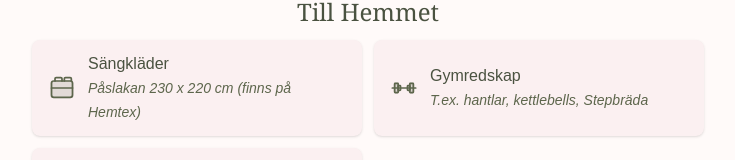
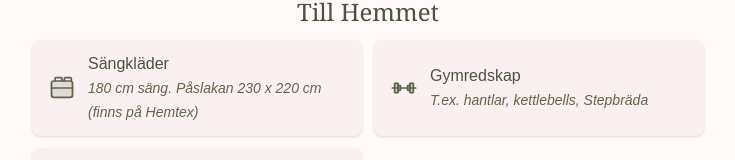
Before and after one commit to Alecktos/alecktos-website, a Next.js app: page /presents in a window 1280 px wide. Shown: the part 1700-1860 px from the top of the page, without its empty margins (272-1007 px from the left). Built offline with nearby package versions, Linux system fonts and the light colour scheme.

Commit message:
Add some more info to bed size

```diff
--- a/app/presents/page.tsx
+++ b/app/presents/page.tsx
@@ -79,7 +79,7 @@ const categories: GiftCategory[] = [
 	{
 		title: "Till Hemmet",
 		gifts: [
-			{ name: "Sängkläder", icon: <BedSheetsIcon />, comment: "Påslakan 230 x 220 cm (finns på Hemtex)" },
+			{ name: "Sängkläder", icon: <BedSheetsIcon />, comment: "180 cm säng. Påslakan 230 x 220 cm (finns på Hemtex)" },
 			{ name: "Gymredskap", icon: <GymIcon />, comment: "T.ex. hantlar, kettlebells, Stepbräda" },
 			// { name: "Golvmatta till gym", icon: <GymMatIcon />, comment: "10m², från Biltema" },
 			{ name: "Sonos Play", icon: <SpeakerIcon /> },
```
